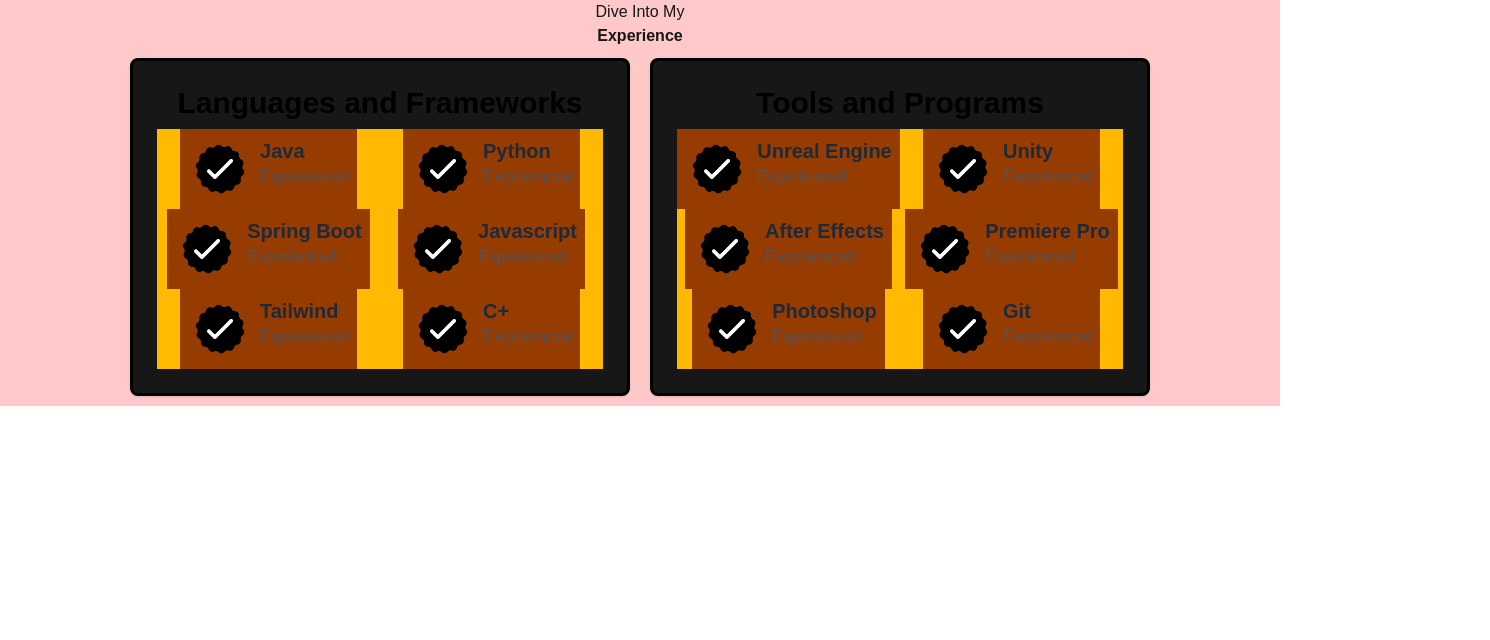
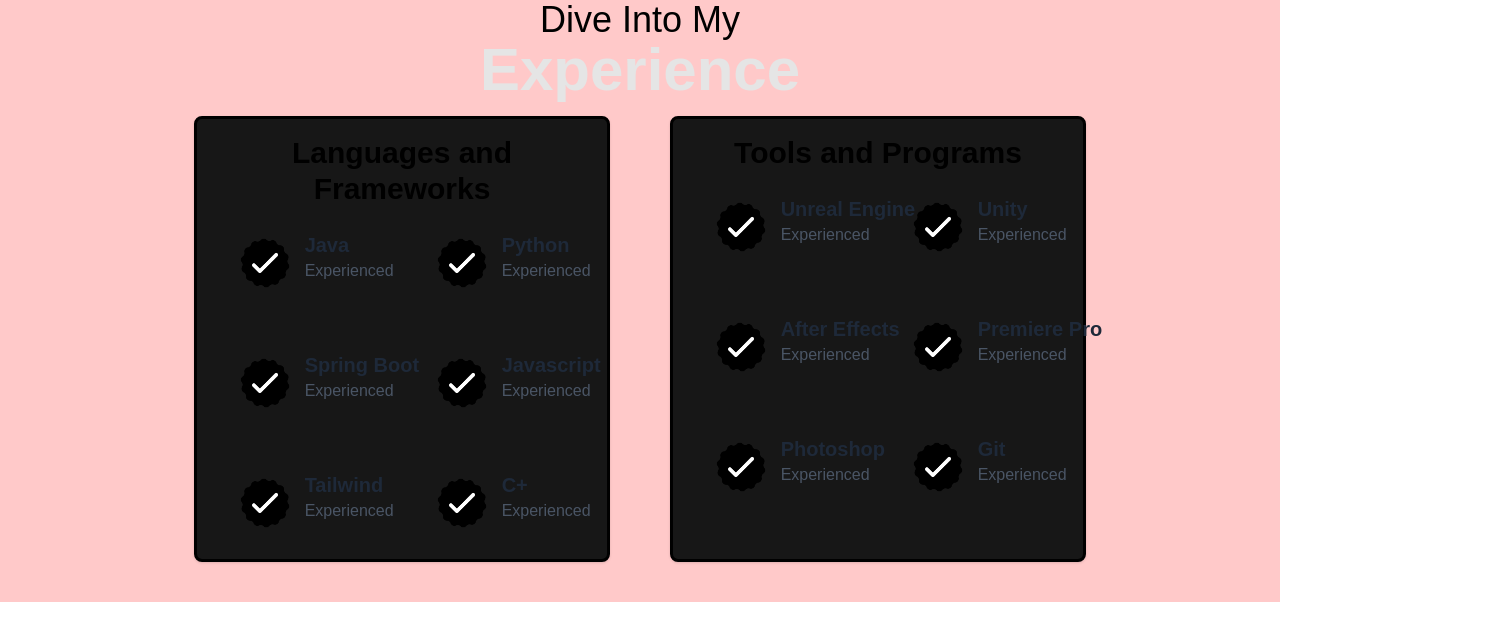
Before and after one commit to KeemL/modern_portfolio, a Next.js app: page / in a window 1280 px wide. Shown: the top 640 px of the page, 1490 px wide, since content can reach past the window. Built offline with nearby package versions, Linux system fonts and the light colour scheme.

Commit message:
enhance experience div layout

```diff
--- a/src/app/components/SkillCard.tsx
+++ b/src/app/components/SkillCard.tsx
@@ -59,16 +59,17 @@
 export default function SkillCard({ header, skills }: SkillGroup) {
   return (
     // entire div holding the header and skill/title div
-    <div className="bg-foreground m-2.5 w-full rounded-lg border-3 border-black p-6 shadow-sm">
-      <h1 className="pb-2 text-center text-3xl font-bold text-black">
+    <div className="bg-foreground mb-10 w-2/5 rounded-lg border-3 border-black p-3 pb-0 shadow-sm">
+      <h1 className="pt-1 text-center text-3xl font-bold text-black">
         {header}
       </h1>
-      <div className="row-span-full grid grid-cols-2 justify-items-center bg-amber-400">
+      {/* removed the bg-amber-300 */}
+      <div className="grid grid-cols-2 gap-2 place-content-center rounded-md">
         {skills.map((skill, index) => (
           // individual, matching skill title div
           <div
             key={index}
-            className="width:50% flex space-x-2 bg-amber-800 p-2"
+            className="w-3/4 flex place-self-center space-x-2 my-6"
           >
             {/* checkmark image icon */}
             <img
@@ -78,7 +79,7 @@
             />
             {/* skill title and level text */}
             <div>
-              <h3 className="text-xl font-semibold text-gray-800">
+              <h3 className="min-w-lg text-xl font-semibold text-gray-800">
                 {skill.title}
               </h3>
               <p className="font-light text-gray-600">{skill.level}</p>
--- a/src/app/page.tsx
+++ b/src/app/page.tsx
@@ -6,11 +6,11 @@
 export default function Home() {
   return (
     <div className="bg-red-200">
-      <div className="text-center">
-        <p className="text-base"> Dive Into My</p>
-        <h1 className="text-4x1 font-bold"> Experience </h1>
+      <div className="text-center mb-4">
+        <p className="text-4xl text-black"> Dive Into My</p>
+        <h1 className="text-6xl font-bold text-neutral-200"> Experience </h1>
       </div>
-      <div className="flex max-h-1/2 px-30">
+      <div className="flex place-content-center max-h-1/2 px-30 gap-15">
         <SkillCard
           header="Languages and Frameworks"
           skills={[
```
